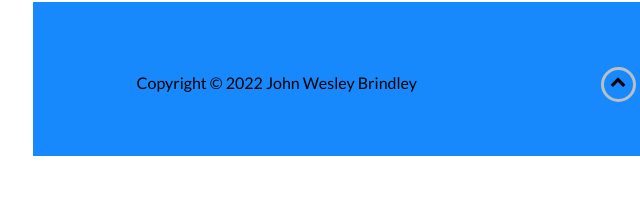
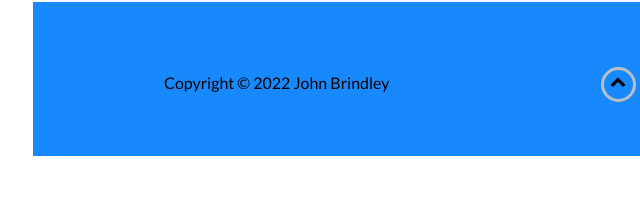
Before and after one commit to jb4earth/portfolio, a website: page index.html in a window 1280 px wide. Shown: the part 6844-7068 px from the top of the page, 22-662 px from the left. Drawn offline with nearby package versions, Linux system fonts and the light colour scheme.

Commit message:
Update index.html

```diff
--- a/index.html
+++ b/index.html
@@ -368,7 +368,7 @@
             <div class="row">
                <div class="col-sm-5 copyright">
                   <p>
-                     Copyright &copy; 2022 John Wesley Brindley
+                     Copyright &copy; 2022 John Brindley
                   </p>
                </div>
                <div class="col-sm-2 top">
```
